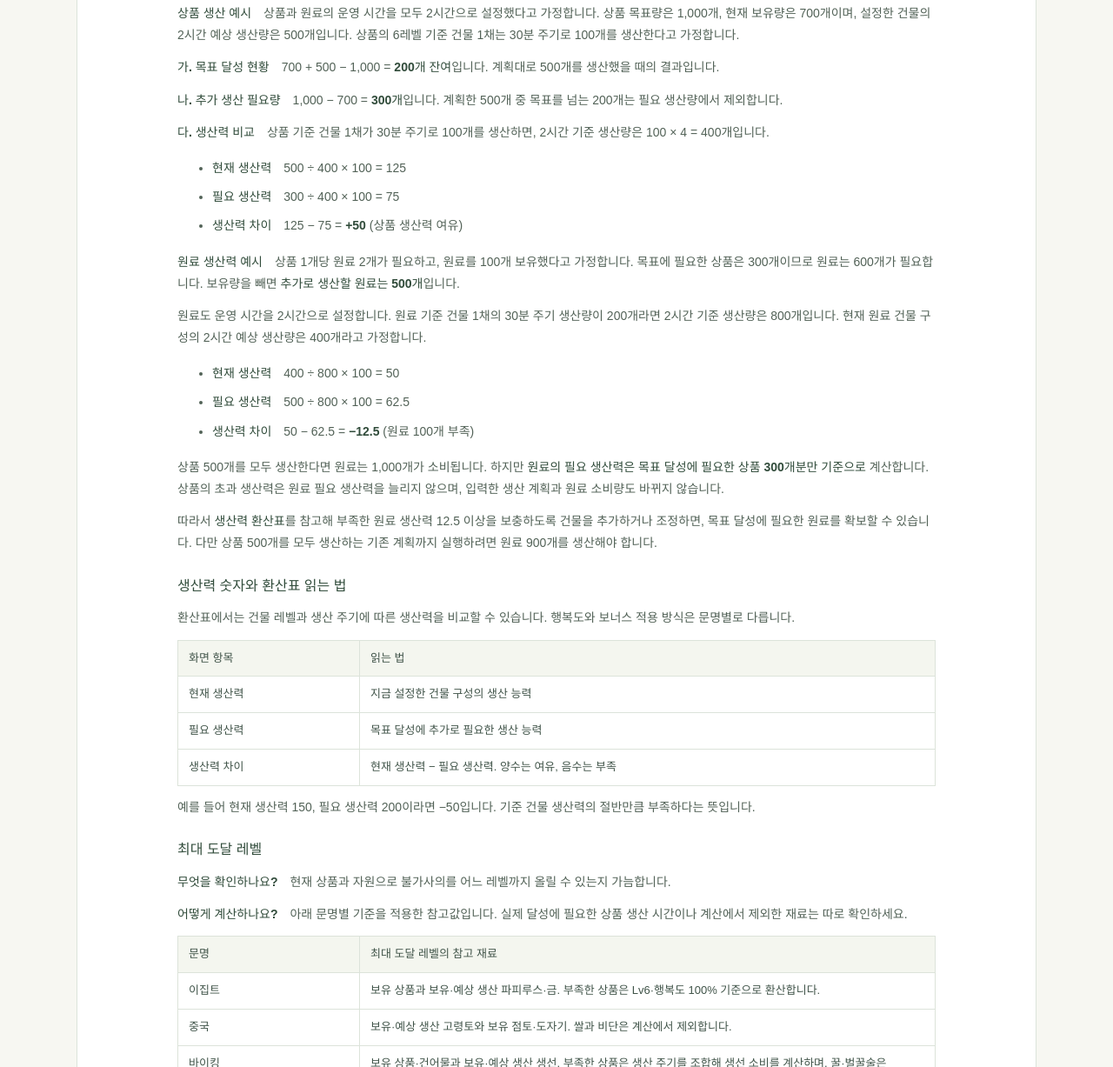
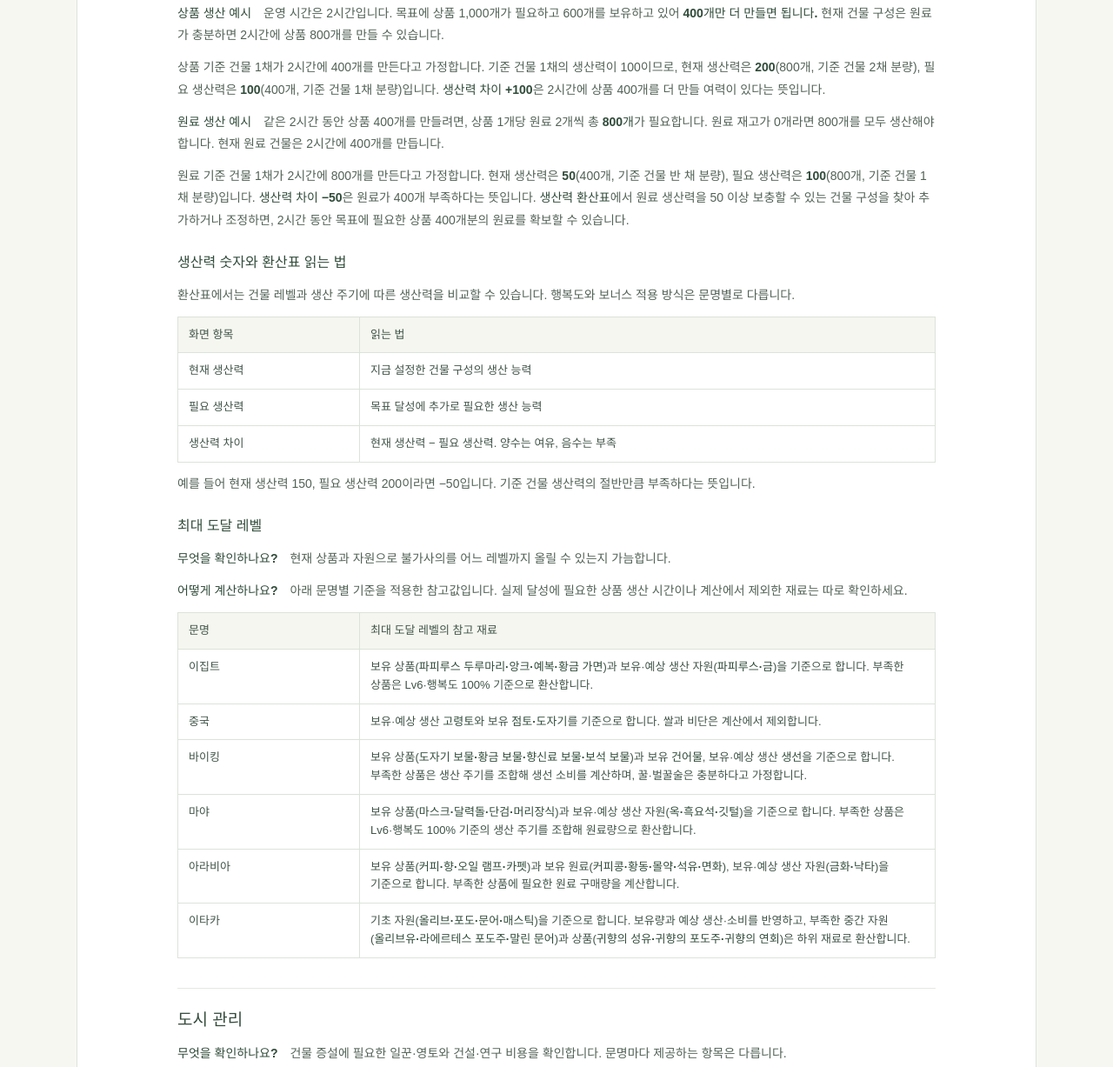
Before and after one commit to M-ule/Civilization-Simulator, a plain HTML site: page index.html in a window 1280 px wide. Shown: the part 3135-4362 px from the top of the page at 87% size. Drawn offline with Linux system fonts and the light colour scheme.

Commit message:
목표 생산력 예시와 문명별 최대 도달 기준 설명 개선

```diff
--- a/index.html
+++ b/index.html
@@ -102,27 +102,13 @@
 <p>따라서 <strong>생산력 환산표</strong>를 참고해 부족한 생산력 50 이상을 보충하도록 건물을 추가하거나 조정하면, 예약 생산에 필요한 원료를 차질 없이 확보할 수 있습니다.</p>
 
 <h4 id="power-guide">목표 레벨 생산력 비교</h4>
-<p><strong>무엇을 확인하나요?</strong>　목표 달성에 필요한 생산 능력과 현재 생산력을 비교합니다. <strong>목표 달성 현황</strong>은 남는 수량을, 이 표는 생산 능력의 여유·부족을 보여줍니다.</p>
+<p><strong>무엇을 확인하나요?</strong>　목표 달성에 필요한 생산 능력과 현재 생산력을 비교합니다. <strong>목표 달성 현황</strong>은 남는 수량을, <strong>목표 레벨 생산력 비교</strong>는 생산 능력의 여유·부족을 보여줍니다.</p>
 <p><strong>어떻게 계산하나요?</strong>　목표 상품의 필요량에서 보유량을 빼고, 추가로 만들어야 할 상품과 원료를 계산합니다. 원료 보유량과 중간 자원 보유량도 반영합니다. <strong>현재 생산력</strong>은 입력한 건물 구성으로 계산합니다. <strong>필요 생산력</strong>은 목표 달성에 추가로 필요한 양으로 계산하므로, 상품의 초과 생산분은 원료 필요량에 포함하지 않습니다.</p>
 <p><strong>생산력 환산</strong>　생산력 100은 해당 항목의 6레벨 기준 건물 1채의 생산 능력입니다. 이 건물이 비교할 시간 동안 생산하는 양을 기준으로 <strong>현재 생산력</strong>과 <strong>필요 생산력</strong>을 환산합니다. <strong>생산력 차이</strong>는 현재 생산력에서 필요 생산력을 뺀 값으로, 양수는 여유, 음수는 부족을 뜻합니다.</p>
-<p><strong>상품 생산 예시</strong>　상품과 원료의 운영 시간을 모두 2시간으로 설정했다고 가정합니다. 상품 목표량은 1,000개, 현재 보유량은 700개이며, 설정한 건물의 2시간 예상 생산량은 500개입니다. 상품의 6레벨 기준 건물 1채는 30분 주기로 100개를 생산한다고 가정합니다.</p>
-<p><strong>가. 목표 달성 현황</strong>　700 + 500 − 1,000 = <strong>200개 잔여</strong>입니다. 계획대로 500개를 생산했을 때의 결과입니다.</p>
-<p><strong>나. 추가 생산 필요량</strong>　1,000 − 700 = <strong>300개</strong>입니다. 계획한 500개 중 목표를 넘는 200개는 필요 생산량에서 제외합니다.</p>
-<p><strong>다. 생산력 비교</strong>　상품 기준 건물 1채가 30분 주기로 100개를 생산하면, 2시간 기준 생산량은 100 × 4 = 400개입니다.</p>
-<ul>
-<li><strong>현재 생산력</strong>　500 ÷ 400 × 100 = 125</li>
-<li><strong>필요 생산력</strong>　300 ÷ 400 × 100 = 75</li>
-<li><strong>생산력 차이</strong>　125 − 75 = <strong>+50</strong> (상품 생산력 여유)</li>
-</ul>
-<p><strong>원료 생산력 예시</strong>　상품 1개당 원료 2개가 필요하고, 원료를 100개 보유했다고 가정합니다. 목표에 필요한 상품은 300개이므로 원료는 600개가 필요합니다. 보유량을 빼면 <strong>추가로 생산할 원료는 500개</strong>입니다.</p>
-<p>원료도 운영 시간을 2시간으로 설정합니다. 원료 기준 건물 1채의 30분 주기 생산량이 200개라면 2시간 기준 생산량은 800개입니다. 현재 원료 건물 구성의 2시간 예상 생산량은 400개라고 가정합니다.</p>
-<ul>
-<li><strong>현재 생산력</strong>　400 ÷ 800 × 100 = 50</li>
-<li><strong>필요 생산력</strong>　500 ÷ 800 × 100 = 62.5</li>
-<li><strong>생산력 차이</strong>　50 − 62.5 = <strong>−12.5</strong> (원료 100개 부족)</li>
-</ul>
-<p>상품 500개를 모두 생산한다면 원료는 1,000개가 소비됩니다. 하지만 <strong>원료의 필요 생산력은 목표 달성에 필요한 상품 300개분만 기준으로</strong> 계산합니다. 상품의 초과 생산력은 원료 필요 생산력을 늘리지 않으며, 입력한 생산 계획과 원료 소비량도 바뀌지 않습니다.</p>
-<p>따라서 <strong>생산력 환산표</strong>를 참고해 부족한 원료 생산력 12.5 이상을 보충하도록 건물을 추가하거나 조정하면, 목표 달성에 필요한 원료를 확보할 수 있습니다. 다만 상품 500개를 모두 생산하는 기존 계획까지 실행하려면 원료 900개를 생산해야 합니다.</p>
+<p><strong>상품 생산 예시</strong>　운영 시간은 2시간입니다. 목표에 상품 1,000개가 필요하고 600개를 보유하고 있어 <strong>400개만 더 만들면 됩니다.</strong> 현재 건물 구성은 원료가 충분하면 2시간에 상품 800개를 만들 수 있습니다.</p>
+<p>상품 기준 건물 1채가 2시간에 400개를 만든다고 가정합니다. 기준 건물 1채의 생산력이 100이므로, 현재 생산력은 <strong>200</strong>(800개, 기준 건물 2채 분량), 필요 생산력은 <strong>100</strong>(400개, 기준 건물 1채 분량)입니다. <strong>생산력 차이 +100</strong>은 2시간에 상품 400개를 더 만들 여력이 있다는 뜻입니다.</p>
+<p><strong>원료 생산 예시</strong>　같은 2시간 동안 상품 400개를 만들려면, 상품 1개당 원료 2개씩 총 <strong>800개</strong>가 필요합니다. 원료 재고가 0개라면 800개를 모두 생산해야 합니다. 현재 원료 건물은 2시간에 400개를 만듭니다.</p>
+<p>원료 기준 건물 1채가 2시간에 800개를 만든다고 가정합니다. 현재 생산력은 <strong>50</strong>(400개, 기준 건물 반 채 분량), 필요 생산력은 <strong>100</strong>(800개, 기준 건물 1채 분량)입니다. <strong>생산력 차이 −50</strong>은 원료가 400개 부족하다는 뜻입니다. <strong>생산력 환산표</strong>에서 원료 생산력을 50 이상 보충할 수 있는 건물 구성을 찾아 추가하거나 조정하면, 2시간 동안 목표에 필요한 상품 400개분의 원료를 확보할 수 있습니다.</p>
 
 <h4 id="생산력-숫자와-환산표-읽는-법">생산력 숫자와 환산표 읽는 법</h4>
 <p>환산표에서는 건물 레벨과 생산 주기에 따른 생산력을 비교할 수 있습니다. 행복도와 보너스 적용 방식은 문명별로 다릅니다.</p>
@@ -163,27 +149,27 @@
 <tbody role="rowgroup">
 <tr role="row" class="odd">
 <th scope="row" role="rowheader">이집트</th>
-<td role="cell">보유 상품과 보유·예상 생산 파피루스·금. 부족한 상품은 Lv6·행복도 100% 기준으로 환산합니다.</td>
+<td role="cell">보유 상품(<strong>파피루스 두루마리·앙크·예복·황금 가면</strong>)과 보유·예상 생산 자원(<strong>파피루스·금</strong>)을 기준으로 합니다. 부족한 상품은 Lv6·행복도 100% 기준으로 환산합니다.</td>
 </tr>
 <tr role="row" class="even">
 <th scope="row" role="rowheader">중국</th>
-<td role="cell">보유·예상 생산 고령토와 보유 점토·도자기. 쌀과 비단은 계산에서 제외합니다.</td>
+<td role="cell">보유·예상 생산 <strong>고령토</strong>와 보유 <strong>점토·도자기</strong>를 기준으로 합니다. 쌀과 비단은 계산에서 제외합니다.</td>
 </tr>
 <tr role="row" class="odd">
 <th scope="row" role="rowheader">바이킹</th>
-<td role="cell">보유 상품·건어물과 보유·예상 생산 생선. 부족한 상품은 생산 주기를 조합해 생선 소비를 계산하며, 꿀·벌꿀술은 충분하다고 가정합니다.</td>
+<td role="cell">보유 상품(<strong>도자기 보물·황금 보물·향신료 보물·보석 보물</strong>)과 보유 <strong>건어물</strong>, 보유·예상 생산 <strong>생선</strong>을 기준으로 합니다. 부족한 상품은 생산 주기를 조합해 생선 소비를 계산하며, 꿀·벌꿀술은 충분하다고 가정합니다.</td>
 </tr>
 <tr role="row" class="even">
 <th scope="row" role="rowheader">마야</th>
-<td role="cell">보유 상품(선택한 보상 포함)과 보유·예상 생산 옥·흑요석·깃털. 부족한 상품은 Lv6·행복도 100%의 생산 주기를 조합해 원료 소비량으로 판정합니다. 상품 예상 생산량과 생산 시간, 기존 생산 계획의 원료 소비는 제외합니다.</td>
+<td role="cell">보유 상품(<strong>마스크·달력돌·단검·머리장식</strong>)과 보유·예상 생산 자원(<strong>옥·흑요석·깃털</strong>)을 기준으로 합니다. 부족한 상품은 Lv6·행복도 100% 기준의 생산 주기를 조합해 원료량으로 환산합니다.</td>
 </tr>
 <tr role="row" class="odd">
 <th scope="row" role="rowheader">아라비아</th>
-<td role="cell">보유 상품·원료와 보유·예상 생산 금화·낙타. 부족한 상품에 필요한 원료 구매량을 계산합니다.</td>
+<td role="cell">보유 상품(<strong>커피·향·오일 램프·카펫</strong>)과 보유 원료(<strong>커피콩·황동·몰약·석유·면화</strong>), 보유·예상 생산 자원(<strong>금화·낙타</strong>)을 기준으로 합니다. 부족한 상품에 필요한 원료 구매량을 계산합니다.</td>
 </tr>
 <tr role="row" class="even">
 <th scope="row" role="rowheader">이타카</th>
-<td role="cell">보유량과 예상 생산·소비를 반영하고, 부족한 상품을 만드는 데 필요한 하위 재료까지 계산합니다.</td>
+<td role="cell">기초 자원(<strong>올리브·포도·문어·매스틱</strong>)을 기준으로 합니다. 보유량과 예상 생산·소비를 반영하고, 부족한 중간 자원(<strong>올리브유·라에르테스 포도주·말린 문어</strong>)과 상품(<strong>귀향의 성유·귀향의 포도주·귀향의 연회</strong>)은 하위 재료로 환산합니다.</td>
 </tr>
 </tbody>
 </table></div>
```
